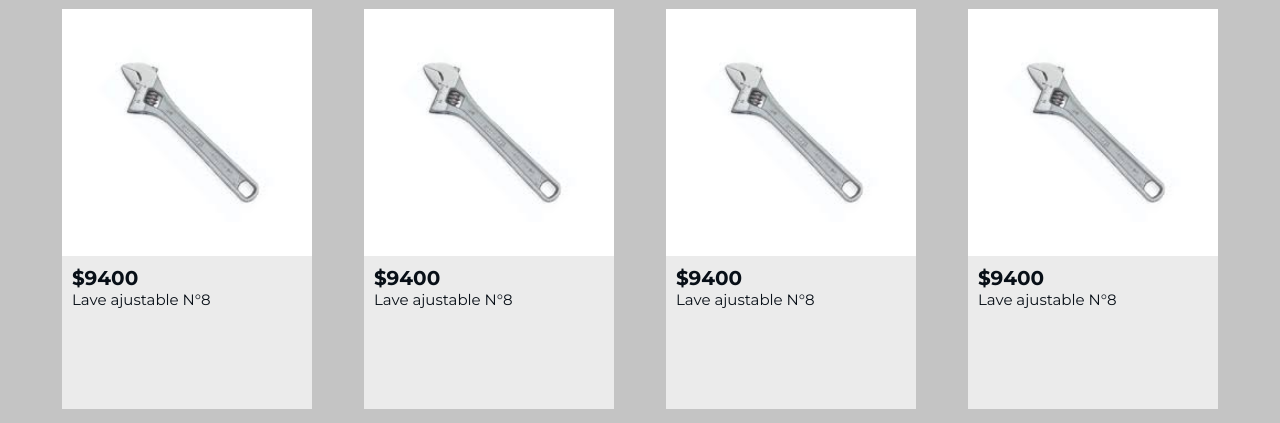
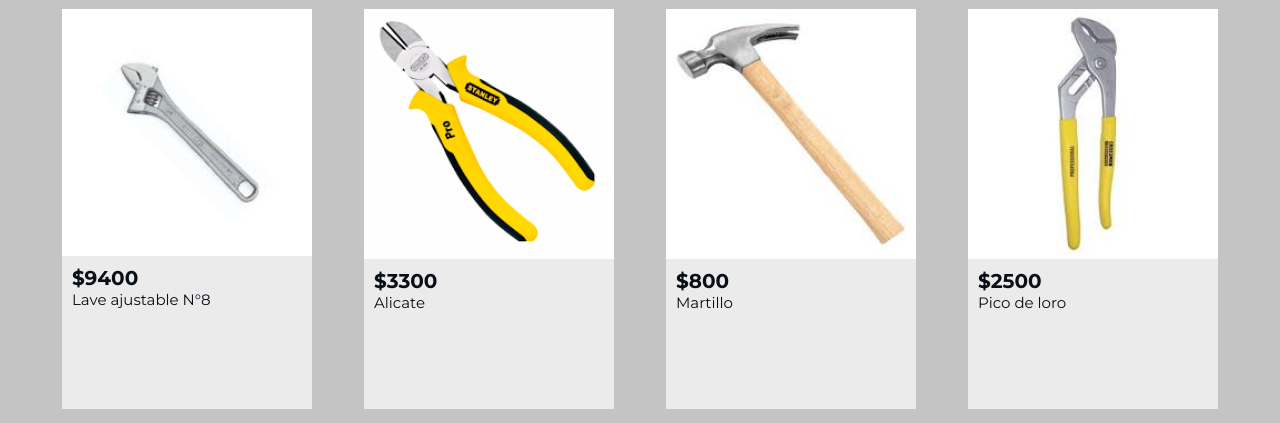
Before and after one commit to OctavioDeletraz/FerreteriaBonneville, a plain HTML site: page index.html in a window 1280 px wide. Shown: the part 225-648 px from the top of the page. Drawn offline with nearby package versions, Linux system fonts and the light colour scheme.

Commit message:
Se agregó link a los iconos del header. A su vez se modifico en el css el estilo de bordes, permitiendo los bordes

```diff
--- a/assets/css/style.css
+++ b/assets/css/style.css
@@ -12,7 +12,6 @@ html{
     text-decoration: none !important;
     line-height: normal !important;
     color: 000;
-    border: none !important;
 }
 
 body{
--- a/index.html
+++ b/index.html
@@ -20,10 +20,17 @@
     </header>
     <header class="headerIcons">
         <ul class="icons noneMargin">
-            <li><img src="./assets/img/google-maps.png" alt="google-maps"
-                    class="iconsImg animate__animated animate__heartBeat"></li>
-            <li><img src="./assets/img/whatsapp.png" alt="whatsapp contact"
-                    class="iconsImg animate__animated animate__heartBeat"></li>
+            <li>
+                <a href="https://goo.gl/maps/e43Pe4RYJnCKiGij9">
+                    <img src="./assets/img/google-maps.png" alt="google-maps"
+                        class="iconsImg animate__animated animate__heartBeat">
+                </a>
+            </li>
+            <li>
+                <a href="https://wa.me/######?text=¡Estoy+interesado!">
+                    <img src="./assets/img/whatsapp.png" alt="whatsapp contact"
+                        class="iconsImg animate__animated animate__heartBeat"></a>
+            </li>
         </ul>
     </header>
     <header class="headerAcces">
@@ -69,31 +76,31 @@
             <h1>Destacados</h1>
             <div class="cardProducts">
                 <div class="cardProduct" id="card1D">
-                    <img src="./assets/img/llave.jpg" alt="" class="cardProductImage">
+                    <img src="./assets/img/llave.jpg" alt="LLave" class="cardProductImage">
                     <div class="cardProductDescription">
                         <strong class="cardProductDescriptionPrice">$9400</strong>
                         <p class="cardProductDescripionText">Lave ajustable N°8</p>
                     </div>
                 </div>
                 <div class="cardProduct" id="card2D">
-                    <img src="./assets/img/llave.jpg" alt="" class="cardProductImage">
+                    <img src="./assets/img/alicate.png" alt="Alicate" class="cardProductImage">
                     <div class="cardProductDescription">
-                        <strong class="cardProductDescriptionPrice">$9400</strong>
-                        <p class="cardProductDescripionText">Lave ajustable N°8</p>
+                        <strong class="cardProductDescriptionPrice">$3300</strong>
+                        <p class="cardProductDescripionText">Alicate</p>
                     </div>
                 </div>
                 <div class="cardProduct" id="card3D">
-                    <img src="./assets/img/llave.jpg" alt="" class="cardProductImage">
+                    <img src="./assets/img/Martillo.jpg" alt="Martillo" class="cardProductImage">
                     <div class="cardProductDescription">
-                        <strong class="cardProductDescriptionPrice">$9400</strong>
-                        <p class="cardProductDescripionText">Lave ajustable N°8</p>
+                        <strong class="cardProductDescriptionPrice">$800</strong>
+                        <p class="cardProductDescripionText">Martillo</p>
                     </div>
                 </div>
                 <div class="cardProduct" id="card4D">
-                    <img src="./assets/img/llave.jpg" alt="" class="cardProductImage">
+                    <img src="./assets/img/picoLoro.jpg" alt="Taladro" class="cardProductImage">
                     <div class="cardProductDescription">
-                        <strong class="cardProductDescriptionPrice">$9400</strong>
-                        <p class="cardProductDescripionText">Lave ajustable N°8</p>
+                        <strong class="cardProductDescriptionPrice">$2500</strong>
+                        <p class="cardProductDescripionText">Pico de loro</p>
                     </div>
                 </div>
             </div>
```
Also changed, not shown: assets/img/Martillo.jpg (added), assets/img/alicate.png (added), assets/img/picoLoro.jpg (added).
